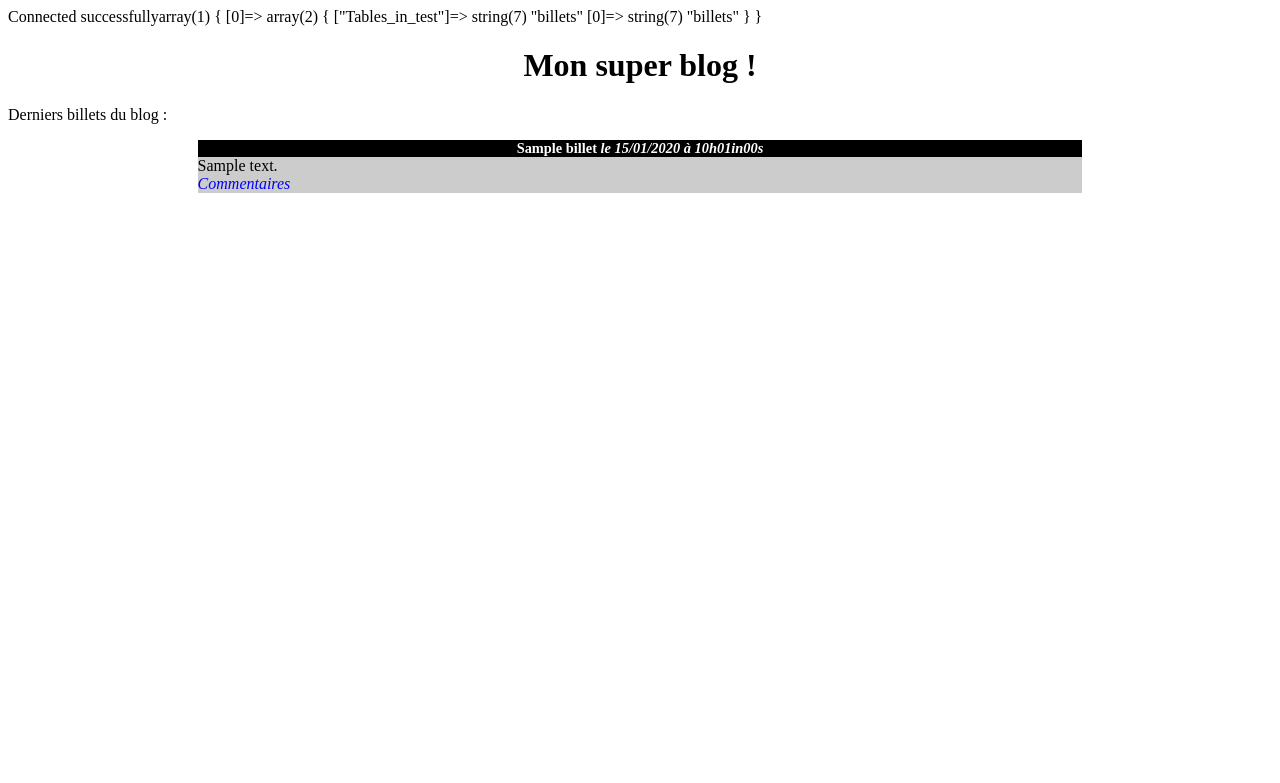
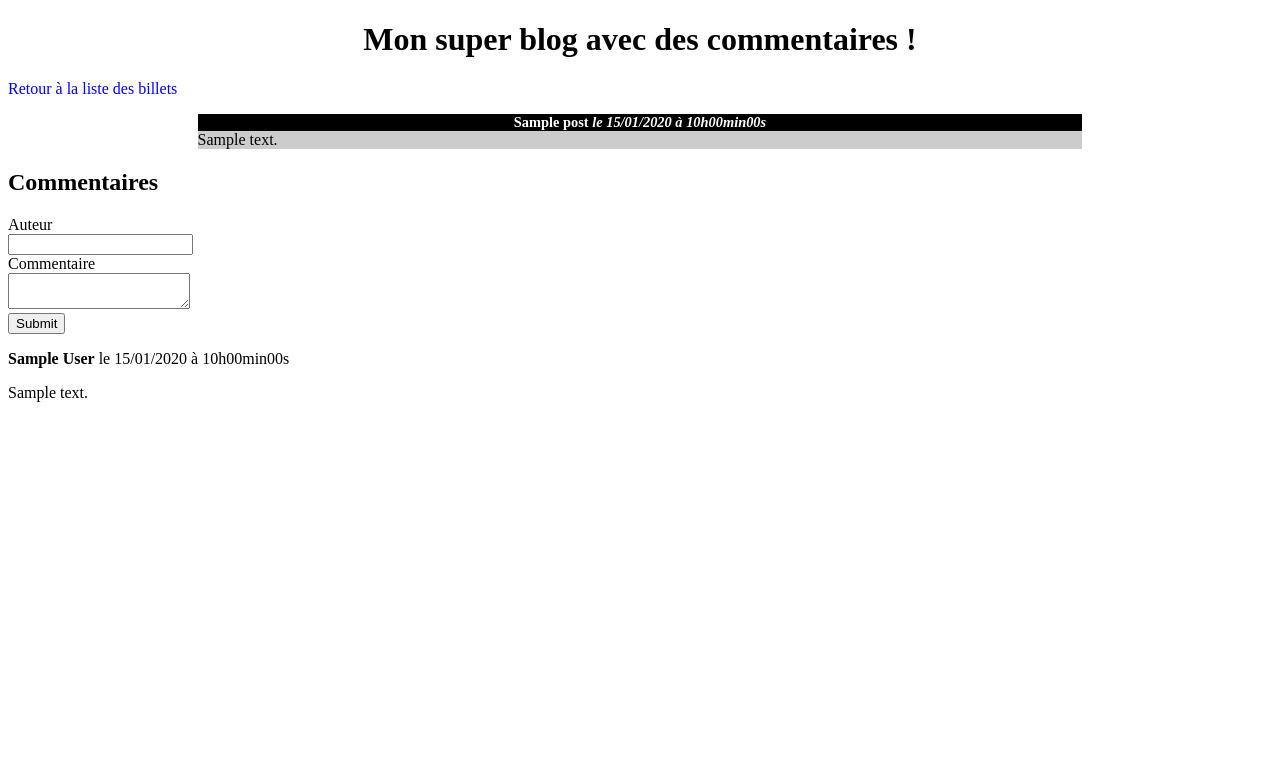
Before and after one commit to bezinbrice/oc-project-4, a PHP site: page /index.php?action=post&id=1 in a window 1280 px wide. Shown: the top 783 px of the page. Run offline with PHP 8.4, Linux system fonts and the light colour scheme; tables that the repository leaves empty or names only in its code hold one stand-in row (values such as "Sample post").

Commit message:
Commit 16/12/2019
Renommage des fichiers et meilleur organisation du dossier.
Ajout de la possibilité de poster des commentaires sur le site

```diff
--- a/affichageAccueil.php
+++ /dev/null
@@ -1,37 +0,0 @@
-<!DOCTYPE html>
-<html lang="fr">
-<head>
-    <meta charset="utf-8" />
-    <title>Mon blog</title>
-    <link href="style.css" rel="stylesheet" />
-</head>
-
-<body>
-<h1>Mon super blog !</h1>
-<p>Derniers billets du blog :</p>
-
-
-<?php
-while ($donnees = $req->fetch())
-{
-    ?>
-    <div class="news">
-        <h3>
-            <?php echo htmlspecialchars($donnees['titre']); ?>
-            <em>le <?php echo $donnees['date_creation_fr']; ?></em>
-        </h3>
-
-        <p>
-            <?php
-            echo nl2br(htmlspecialchars($donnees['contenu']));
-            ?>
-            <br />
-            <em><a href="#">Commentaires</a></em>
-        </p>
-    </div>
-    <?php
-}
-$req->closeCursor();
-?>
-</body>
-</html>
--- /dev/null
+++ b/controller/frontend.php
@@ -0,0 +1,30 @@
+<?php
+
+require('model/frontend.php');
+
+function listPosts()
+{
+    $posts = getPosts();
+
+    require('view/frontend/listPostsView.php');
+}
+
+function post()
+{
+    $post = getPost($_GET['id']);
+    $comments = getComments($_GET['id']);
+
+    require('view/frontend/postView.php');
+}
+
+function addComment($postId, $author, $comment)
+{
+    $affectedLines = postComment($postId, $author, $comment);
+
+    if ($affectedLines === false) {
+        throw new Exception('Impossible d\'ajouter le commentaire !');
+    }
+    else {
+        header('Location: index.php?action=post&id=' . $postId);
+    }
+}
--- a/index.php
+++ b/index.php
@@ -1,6 +1,36 @@
 <?php
-require('modele.php');
 
-$req = getBillets();
+require('controller/frontend.php');
 
-require 'affichageAccueil.php';
+try{
+    if (isset($_GET['action'])) {
+        if ($_GET['action'] == 'listPosts') {
+            listPosts();
+        } elseif ($_GET['action'] == 'post') {
+            if (isset($_GET['id']) && $_GET['id'] > 0) {
+                post();
+            } else {
+                throw new Exception('aucun identifiant de billet envoyé') ;
+            }
+        }
+        elseif ($_GET['action'] == 'addComment') {
+            if (isset($_GET['id']) && $_GET['id'] > 0) {
+                if (!empty($_POST['author']) && !empty($_POST['comment'])) {
+                    addComment($_GET['id'], $_POST['author'], $_POST['comment']);
+                }
+                else {
+                    throw new Exception('Tous les champs ne sont pas remplis !') ;
+                }
+            }
+            else {
+                throw new Exception('Aucun identifiant de billet envoyé') ;
+            }
+        }
+    }
+    else {
+        listPosts();
+    }
+}
+catch(Exception $e){
+    echo 'Erreur : ' . $e->getMessage();
+}
--- /dev/null
+++ b/model/frontend.php
@@ -0,0 +1,50 @@
+<?php
+function getPosts()
+{
+    $db = dbConnect();
+    $req = $db->query('SELECT id, title, content, DATE_FORMAT(creation_date, \'%d/%m/%Y à %Hh%imin%ss\') AS creation_date_fr FROM posts ORDER BY creation_date DESC LIMIT 0, 5');
+
+    return $req;
+}
+
+function getPost($postId)
+{
+    $db = dbConnect();
+    $req = $db->prepare('SELECT id, title, content, DATE_FORMAT(creation_date, \'%d/%m/%Y à %Hh%imin%ss\') AS creation_date_fr FROM posts WHERE id = ?');
+    $req->execute(array($postId));
+    $post = $req->fetch();
+
+    return $post;
+}
+
+function getComments($postId)
+{
+    $db = dbConnect();
+    $comments = $db->prepare('SELECT id, author, comment, DATE_FORMAT(comment_date, \'%d/%m/%Y à %Hh%imin%ss\') AS comment_date_fr FROM comments WHERE post_id = ? ORDER BY comment_date DESC');
+    $comments->execute(array($postId));
+
+    return $comments;
+}
+
+function postComment($postId, $author, $comment)
+{
+    $db = dbConnect();
+    $comments = $db->prepare('INSERT INTO comments(post_id, author, comment, comment_date) VALUES(?, ?, ?, NOW())');
+    $affectedLines = $comments->execute(array($postId, $author, $comment));
+
+    return $affectedLines;
+}
+
+function dbConnect()
+{
+    try
+    {
+        $db = new PDO('mysql:host=localhost:3308;dbname=oc4;charset=utf8', 'root', 'root');
+        $db->setAttribute(PDO::ATTR_ERRMODE, PDO::ERRMODE_EXCEPTION);
+        return $db;
+    }
+    catch(Exception $e)
+    {
+        die('Erreur : '.$e->getMessage());
+    }
+}
--- a/modele.php
+++ /dev/null
@@ -1,19 +0,0 @@
-<?php
-
-function getBillets()
-{
-    try {
-        $bdd = new PDO('mysql:host=localhost;dbname=test;charset=utf8', 'root', '');
-        $bdd->setAttribute(PDO::ATTR_ERRMODE, PDO::ERRMODE_EXCEPTION);
-        echo "Connected successfully";
-        $reponse = $bdd->query('SHOW TABLES');
-        $listeTables = $reponse->fetchAll();
-        var_dump($listeTables);
-    } catch (Exception $e) {
-        die('Erreur : ' . $e->getMessage());
-    }
-
-    $req = $bdd->query('SELECT id, titre, contenu, DATE_FORMAT(date_creation, \'%d/%m/%Y à %Hh%min%ss\') AS date_creation_fr FROM billets ORDER BY date_creation DESC LIMIT 0, 5');
-
-    return $req;
-}
--- /dev/null
+++ b/public/css/style.css
@@ -0,0 +1,27 @@
+h1, h3
+{
+    text-align:center;
+}
+h3
+{
+    background-color:black;
+    color:white;
+    font-size:0.9em;
+    margin-bottom:0;
+}
+.news p
+{
+    background-color:#CCCCCC;
+    margin-top:0;
+}
+.news
+{
+    width:70%;
+    margin:auto;
+}
+
+a
+{
+    text-decoration: none;
+    color: blue;
+}
--- a/style.css
+++ /dev/null
@@ -1,27 +0,0 @@
-h1, h3
-{
-    text-align:center;
-}
-h3
-{
-    background-color:black;
-    color:white;
-    font-size:0.9em;
-    margin-bottom:0px;
-}
-.news p
-{
-    background-color:#CCCCCC;
-    margin-top:0px;
-}
-.news
-{
-    width:70%;
-    margin:auto;
-}
-
-a
-{
-    text-decoration: none;
-    color: blue;
-}
--- /dev/null
+++ b/view/frontend/postView.php
@@ -0,0 +1,45 @@
+<?php $title = htmlspecialchars($post['title']); ?>
+
+<?php ob_start(); ?>
+<h1>Mon super blog avec des commentaires !</h1>
+<p><a href="index.php">Retour à la liste des billets</a></p>
+
+<div class="news">
+    <h3>
+        <?= htmlspecialchars($post['title']) ?>
+        <em>le <?= $post['creation_date_fr'] ?></em>
+    </h3>
+
+    <p>
+        <?= nl2br(htmlspecialchars($post['content'])) ?>
+    </p>
+</div>
+
+<h2>Commentaires</h2>
+
+    <form action="index.php?action=addComment&amp;id=<?= $post['id'] ?>" method="post">
+        <div>
+            <label for="author">Auteur</label><br />
+            <input type="text" id="author" name="author" />
+        </div>
+        <div>
+            <label for="comment">Commentaire</label><br />
+            <textarea id="comment" name="comment"></textarea>
+        </div>
+        <div>
+            <input type="submit" />
+        </div>
+    </form>
+
+<?php
+while ($comment = $comments->fetch())
+{
+?>
+    <p><strong><?= htmlspecialchars($comment['author']) ?></strong> le <?= $comment['comment_date_fr'] ?></p>
+    <p><?= nl2br(htmlspecialchars($comment['comment'])) ?></p>
+<?php
+}
+?>
+<?php $content = ob_get_clean(); ?>
+
+<?php require('template.php'); ?>
--- /dev/null
+++ b/view/frontend/template.php
@@ -0,0 +1,11 @@
+<!DOCTYPE html>
+<html>
+    <head>
+        <meta charset="utf-8" />
+        <title><?= $title ?></title>
+        <link href="public/css/style.css" rel="stylesheet" />
+    </head>
+    <body>
+        <?= $content ?>
+    </body>
+</html>
```
Also changed, not shown: commentaire.php (deleted, +0 -62 lines), view/frontend/listPostsView.php (added, +30 -0 lines), README.md (deleted).
